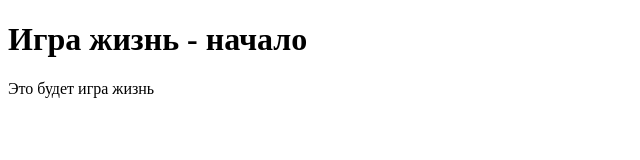
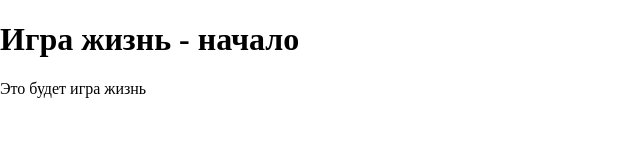
Before and after one commit to archual/live_v0.0.1, a plain HTML site: page index.html in a window 1280 px wide. Shown: the whole page, without its empty margins (0-640 px from the left). Drawn offline with nearby package versions, Linux system fonts and the light colour scheme.

Commit message:
First commit

```diff
--- a/index.html
+++ b/index.html
@@ -3,9 +3,20 @@
 <head lang="en">
     <meta charset="UTF-8">
     <title>Игра жизнь - начало</title>
+    <script type="text/javascript" src="../libs/three.js"></script>
+    <script type="text/javascript" src="../libs/jquery-1.9.0.js"></script>
+    <style>
+        body{
+            /* set margin to 0 and overflow to hidden,
+            to use the complete page */
+            margin: 0;
+            overflow: hidden;
+        }
+    </style>
 </head>
 <body>
     <h1>Игра жизнь - начало</h1>
     <p>Это будет игра жизнь</p>
+
 </body>
 </html>
```
